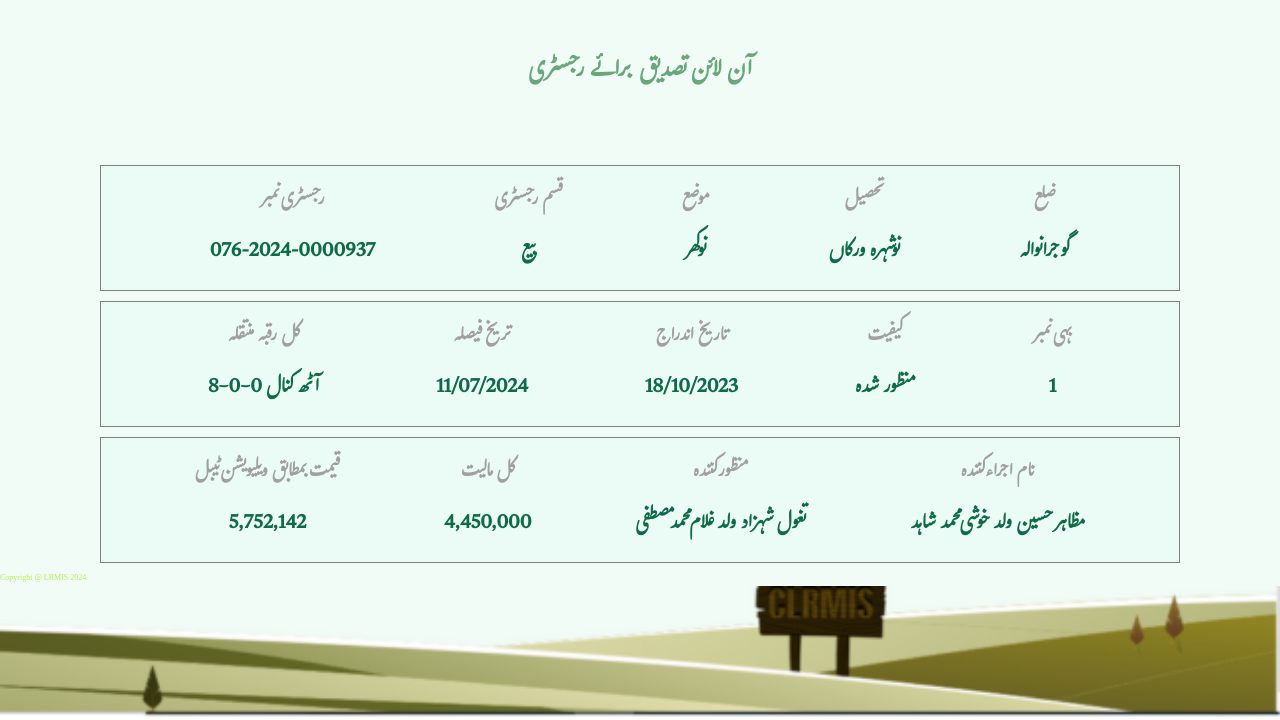
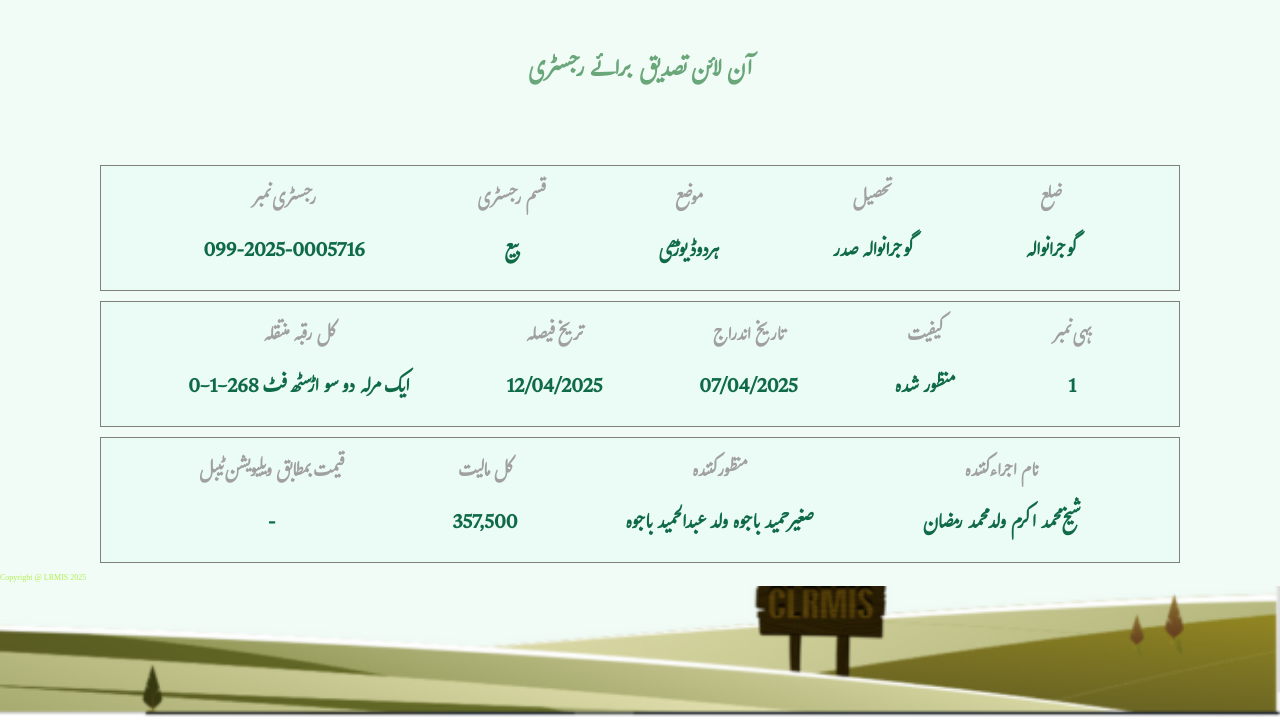
Before and after one commit to punjabzameen/Punjab56, a plain HTML site: page index.html in a window 1280 px wide. Shown: the part 80-800 px from the top of the page. Drawn offline with Linux system fonts and the light colour scheme.

Commit message:
Update index.html

```diff
--- a/index.html
+++ b/index.html
@@ -32,7 +32,7 @@
             <div class="item text1">
                 <h3>رجسٹری نمبر
                 </h3>
-                <p>076-2024-0000937
+                <p>099-2025-0005716
                 </p>
             </div>
             <div class="item text2"><h3>قسم رجسٹری
@@ -42,13 +42,13 @@
             <div class="item text3">
                 <h3>موضع
                 </h3>
-                <p>نوکھر
+                <p>ہردوڈیوڑھی
                 </p>
             </div>
             <div class="item text4">
                 <h3>تحصیل
                 </h3>
-                <p>نوشہرہ ورکاں
+                <p>گوجرانوالہ صدر
                 </p>
             </div>
             <div class="item text5">
@@ -63,18 +63,18 @@
             <div class="item text1">
                 <h3>کل رقبہ منتقلہ
                 </h3>
-                <p>8-0-0 آٹھ کنال
+                <p>0-1-268 ایک مرلہ دو سو اڑسٹھ فٹ
                 </p>
             </div>
             <div class="item text2"><h3>تریخ فیصلہ
 
             </h3>
-            <p>11/07/2024
+            <p>12/04/2025
             </p></div>
             <div class="item text3">
                 <h3>تاریخ اندراج
                 </h3>
-                <p>18/10/2023
+                <p>07/04/2025
                 </p>
             </div>
             <div class="item text4">
@@ -95,23 +95,23 @@
             <div class="item text1">
                 <h3>قیمت بمطابق ویلیویشن ٹیبل
                 </h3>
-                <p>5,752,142
+                <p>-
                 </p>
             </div>
             <div class="item text2"><h3>کل مالیت
             </h3>
-            <p>4,450,000
+            <p>357,500
             </p></div>
             <div class="item text3">
                 <h3>منظور کنندہ
                 </h3>
-                <p>تغول شہزاد ولد غلام محمد مصطفی
+                <p>صغیر حمید باجوہ ولد عبدالحمید باجوہ
                 </p>
             </div>
             <div class="item text4">
                 <h3>نام اجراء کنندہ
                 </h3>
-                <p>مظاہر حسین ولد خوشی محمد شاہد
+                <p>شیخ محمد اکرم ولد محمد رمضان
                 </p>
             </div>
 
@@ -120,7 +120,7 @@
     </section>
     <!-- ----------------- Inage section------------------ -->
      <div class="bottom_img">
-        Copyright @ LRMIS 2024
+        Copyright @ LRMIS 2025
 
      </div>
      <!-- <div class="main">
```
